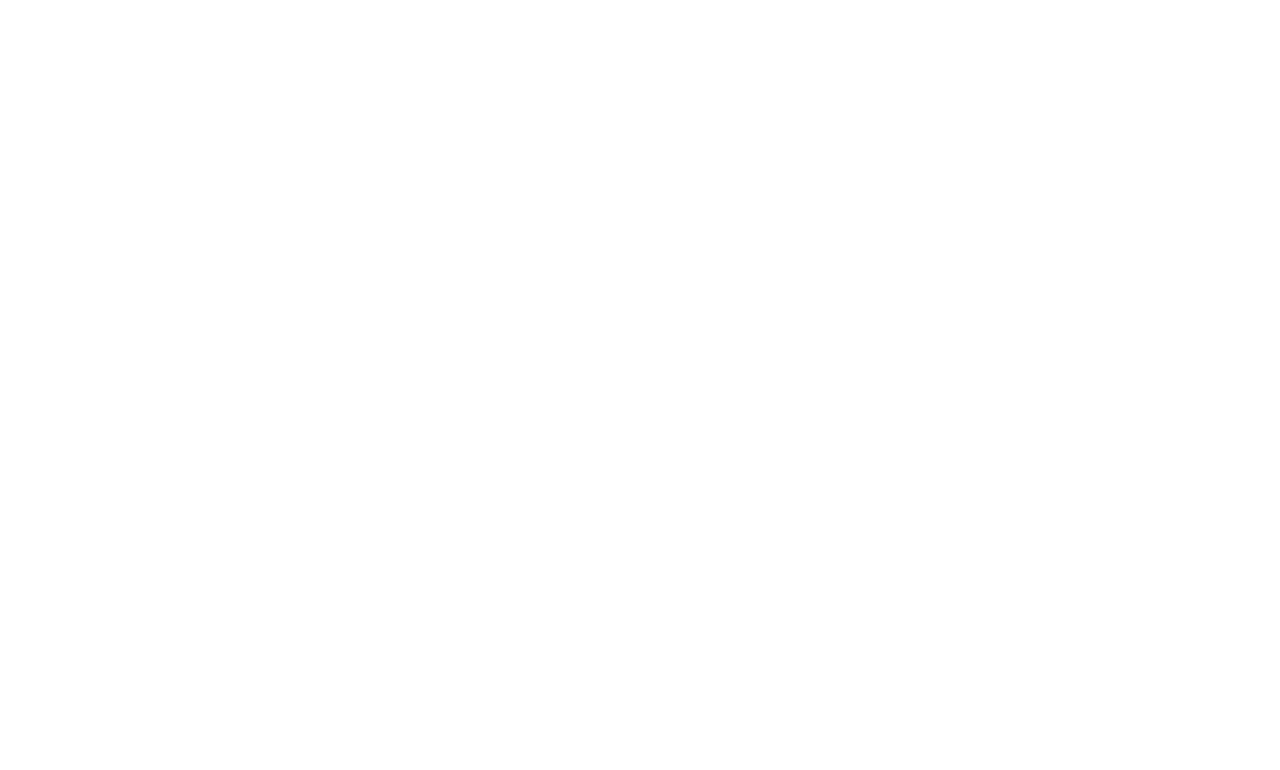
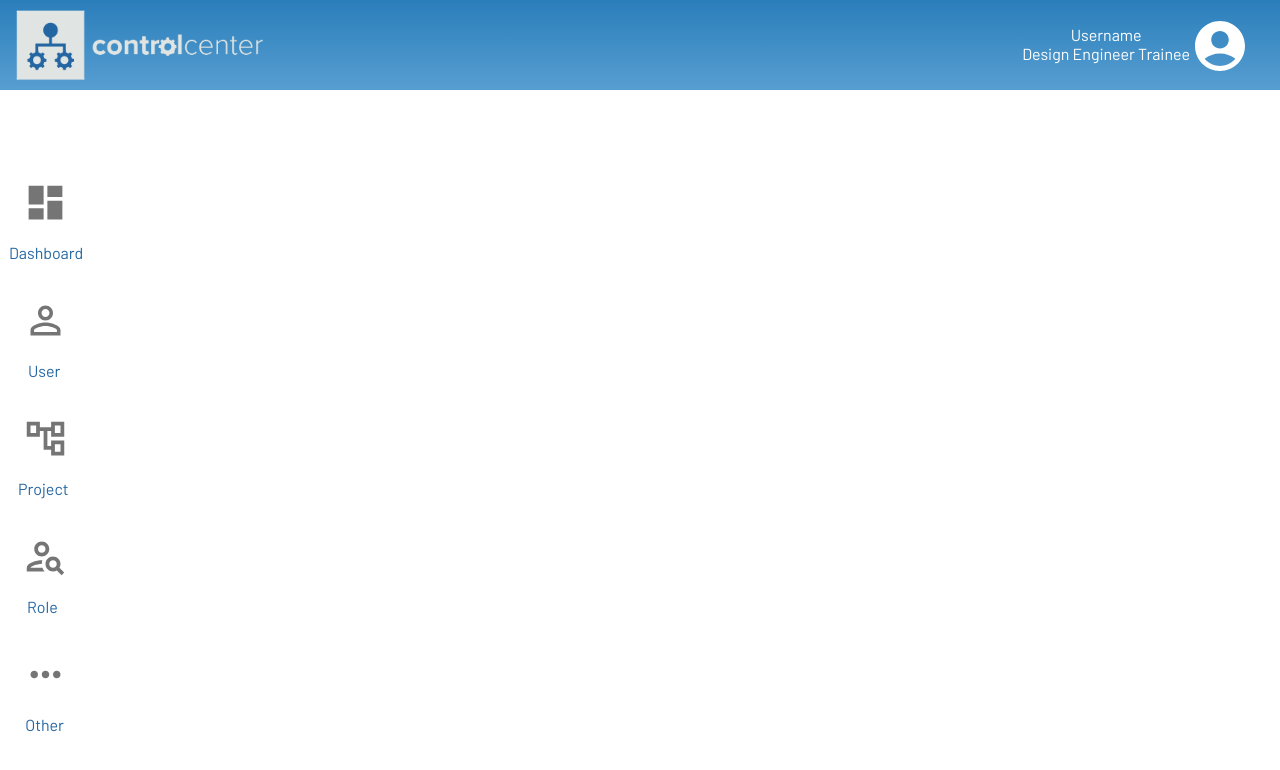
Before and after one commit to arieldiego73/control-center, a React (Create React App) app in the folder frontend/: page /Sidenav in a window 1280 px wide. Before the commit this address had no page. Shown: the top 770 px of the page. Built offline with nearby package versions, Linux system fonts and the light colour scheme.

Commit message:
Navigation
- Side nav and top nav final

```diff
--- a/frontend/src/App.tsx
+++ b/frontend/src/App.tsx
@@ -1,12 +1,18 @@
 import "./App.css";
 import { BrowserRouter, Route, Routes } from "react-router-dom";
 import LoginPage from "./pages/LoginPage";
+import { Dashboard } from "./components/dashboard/Dashboard";
+import TopNav from "./components/topnav/Topnav";
+import { Sidenav } from "./components/sidenav/Sidenav";
 
 function App() {
 	return (
 		<BrowserRouter>
 			<Routes>
 				<Route path="/" Component={LoginPage} />
+				<Route path="/Dashboard" Component={Dashboard} />
+				<Route path="/TopNav" Component={TopNav} />
+				<Route path="/Sidenav" Component={Sidenav} />
 			</Routes>
 		</BrowserRouter>
 	);
--- a/frontend/src/components/login/LoginBox.tsx
+++ b/frontend/src/components/login/LoginBox.tsx
@@ -9,7 +9,7 @@
 import Typography from "@mui/material/Typography";
 import { Container } from "@mui/material";
 
-const LoginPage = () => {
+const LoginBox = () => {
 	const handleSubmit = (event: React.FormEvent) => {
 		event.preventDefault();
 		const data = new FormData(event.currentTarget as HTMLFormElement);
@@ -114,4 +114,4 @@
 	);
 };
 
-export default LoginPage;
+export default LoginBox;
--- /dev/null
+++ b/frontend/src/components/sidenav/Sidenav.tsx
@@ -0,0 +1,158 @@
+
+import React from 'react';
+import { makeStyles } from '@material-ui/core/styles';
+import IconButton from '@material-ui/core/IconButton';
+import TopNav from '../topnav/Topnav';
+import DashboardIcon from '@mui/icons-material/Dashboard';
+import PersonOutlineIcon from '@mui/icons-material/PersonOutline';
+import AccountTreeOutlinedIcon from '@mui/icons-material/AccountTreeOutlined';
+import PersonSearchOutlinedIcon from '@mui/icons-material/PersonSearchOutlined';
+import MoreHorizIcon from '@mui/icons-material/MoreHoriz';
+
+const useStyles = makeStyles((theme) => ({
+  iconButton: {
+    backgroundColor: 'Transparent',
+    transition: 'background-color 0.3s ease',
+    padding: '20%',
+    '&:hover': {
+      backgroundColor: '#2466A2',
+      padding: '20%',
+      '& .MuiSvgIcon-root': {
+        color: 'white',
+        fontSize: '50px',
+      },
+    },
+  },
+  boldText: {
+    fontWeight: 'normal',
+    '&:hover': {
+        fontWeight: 'bold'
+      },
+  },
+  dashboard: {
+    '&:hover': {
+        '& .iconButton': {
+            backgroundColor: '#2466A2',
+            padding: '20%',
+            '& .MuiSvgIcon-root': {
+              color: 'white',
+              fontSize: '50px',
+            },
+        },
+        '& .boldText': {
+            fontWeight: 'bold'
+          },
+    },
+
+
+  },
+}));
+
+export const Sidenav = () => {
+  const classes = useStyles();
+  const [hoveredIndex, setHoveredIndex] = React.useState(-1);
+
+  const handleIconHover = (index: React.SetStateAction<number>) => {
+    setHoveredIndex(index);
+  };
+
+  return (
+    <div>
+      <TopNav />
+      <div style={{ backgroundColor: 'transparent', width: '90px', height: '845px' }}>
+        <div>
+          <div className={classes.dashboard} style={{ paddingTop: '80%', flexDirection: 'column', display: 'flex' }}>
+            <IconButton
+              className={classes.iconButton}
+              onMouseEnter={() => handleIconHover(0)}
+              onMouseLeave={() => handleIconHover(-1)}
+            >
+              <DashboardIcon style={{ fontSize: '45px' }} />
+            </IconButton>
+            <div style={{ paddingLeft: '10%' }}>
+              <text
+                className={classes.boldText}
+                style={{ color: '#2466A2' }}
+              >
+                Dashboard
+              </text>
+            </div>
+          </div>
+
+          <div style={{ paddingTop: '20%', flexDirection: 'column', display: 'flex' }}>
+            <IconButton
+              className={classes.iconButton}
+              onMouseEnter={() => handleIconHover(0)}
+              onMouseLeave={() => handleIconHover(-1)}
+            >
+              <PersonOutlineIcon style={{ fontSize: '45px' }} />
+            </IconButton>
+            <div style={{ paddingLeft: '31%' }}>
+              <text
+                className={classes.boldText}
+                style={{ color: '#2466A2' }}
+              >
+                User
+              </text>
+            </div>
+          </div>
+
+          <div style={{ paddingTop: '20%', flexDirection: 'column', display: 'flex' }}>
+            <IconButton
+              className={classes.iconButton}
+              onMouseEnter={() => handleIconHover(0)}
+              onMouseLeave={() => handleIconHover(-1)}
+            >
+              <AccountTreeOutlinedIcon style={{ fontSize: '45px' }} />
+            </IconButton>
+            <div style={{ paddingLeft: '20%' }}>
+              <text
+                className={classes.boldText}
+                style={{ color: '#2466A2' }}
+              >
+                Project
+              </text>
+            </div>
+          </div>
+
+          <div style={{ paddingTop: '20%', flexDirection: 'column', display: 'flex' }}>
+            <IconButton
+              className={classes.iconButton}
+              onMouseEnter={() => handleIconHover(0)}
+              onMouseLeave={() => handleIconHover(-1)}
+            >
+              <PersonSearchOutlinedIcon style={{ fontSize: '45px' }} />
+            </IconButton>
+            <div style={{ paddingLeft: '30%' }}>
+              <text
+                className={classes.boldText}
+                style={{ color: '#2466A2' }}
+              >
+                Role
+              </text>
+            </div>
+          </div>
+
+          <div style={{ paddingTop: '20%', flexDirection: 'column', display: 'flex' }}>
+            <IconButton
+              className={classes.iconButton}
+              onMouseEnter={() => handleIconHover(0)}
+              onMouseLeave={() => handleIconHover(-1)}
+            >
+              <MoreHorizIcon style={{ fontSize: '45px' }} />
+            </IconButton>
+            <div style={{ paddingLeft: '28%' }}>
+              <text
+                className={classes.boldText}
+                style={{ color: '#2466A2' }}
+              >
+                Other
+              </text>
+            </div>
+          </div>
+
+        </div>
+      </div>
+    </div>
+  );
+};
--- a/frontend/src/components/topnav/Topnav.tsx
+++ b/frontend/src/components/topnav/Topnav.tsx
@@ -1,6 +1,6 @@
 import React from "react";
 import Logo from "../../Assets/Logo1.png";
-import User from '../../Assets/userImage.png'
+import AccountCircleIcon from '@mui/icons-material/AccountCircle';
 
 export default function TopNav (){
     return(
@@ -11,25 +11,23 @@
                     <img alt="" style={{paddingBottom: '10px'}} src={Logo} width={280} height={100} />
                 </div>
 
-                <div style={{flexDirection:'column', display:'flex', flex: end}}>
-                    <div style={{flexDirection:'column', display:'flex',alignItems: 'center', }}>
-                        <text> Username</text>
-                        <text> Design Engineer Trainee </text>
+                <div style={{flexDirection:'column', display:'flex', position: 'absolute', right: '30px'}}>
+                    <div style={{flexDirection:'row', display:'flex',}}>
+                        <div style={{flexDirection:'column', display:'flex',alignItems: 'center', paddingTop: '25px' }}>
+                            <text style={{color:"white"}}> Username</text>
+                            <text style={{color:"white"}}> Design Engineer Trainee </text>
+                        </div>
+
+                        <div  style={{alignItems: 'center', paddingTop: '7%'}}>
+                            <AccountCircleIcon style={{ fontSize: 60, color: 'white' }} />
+                        </div>
                     </div>
-
                 </div>
-
-
-
-
-
-
-
-                {/* <img alt="" style={{ paddingBottom: '10px', paddingLeft: '70%'}} src={User} width={280} height={100} /> */}
             </div>
-
-
         </div>
 
     );
 }
+
+
+ /* <img alt="" style={{ paddingBottom: '10px', paddingLeft: '70%'}} src={User} width={280} height={100} /> */
--- a/frontend/src/pages/LoginPage.tsx
+++ b/frontend/src/pages/LoginPage.tsx
@@ -1,5 +1,5 @@
 import React, { useEffect } from "react";
-import LoginBox from "../components/LoginBox";
+import LoginBox from "../components/login/LoginBox";
 import { useSelector } from "react-redux";
 import { useDispatch } from "react-redux";
 import { getUsersFetch } from "../redux/state/userState";
```
Also changed, not shown: frontend/package.json (+15 -1 lines), package.json (added, +7 -0 lines), 2 other files (tests, documents, lock files or other folders).
